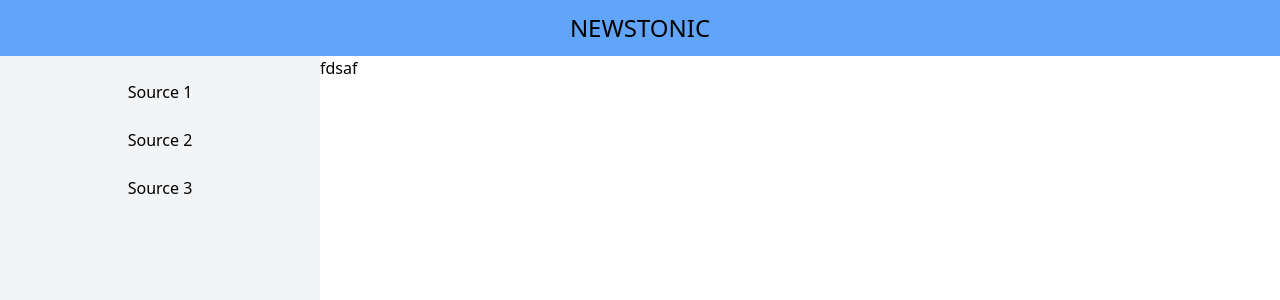
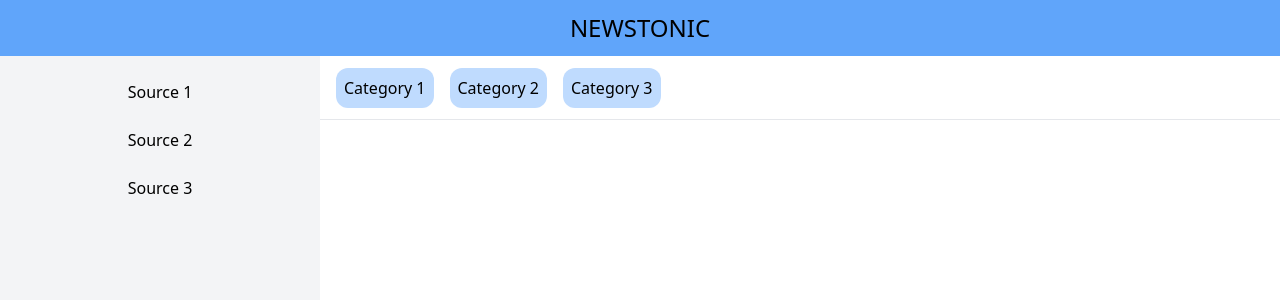
Before and after one commit to HarshHC/newstonic-news-research, a React (Create React App) app: page / in a window 1280 px wide. Shown: the top 300 px of the page. Built offline with nearby package versions, Linux system fonts and the light colour scheme.

Commit message:
Add categories component and update news component

```diff
--- a/src/App.jsx
+++ b/src/App.jsx
@@ -1,7 +1,7 @@
 import React from 'react';
 
 import Header from './header/index';
-import News from './News/index';
+import News from './news/index';
 import Sources from './sources/index';
 
 import './assets/styles/tailwind.output.css';
--- a/src/News/index.jsx
+++ /dev/null
@@ -1,7 +0,0 @@
-import React from 'react';
-
-const News = () => {
-  return <div className="flex flex-col h-screen w-3/4">fdsaf</div>;
-};
-
-export default News;
--- /dev/null
+++ b/src/categories/index.jsx
@@ -0,0 +1,15 @@
+import React from 'react';
+
+const Categories = () => {
+  return (
+    <div className="border-b border-solid flex h-16 items-center p-4 w-full">
+      <ul className="flex">
+        <li className="bg-blue-200 rounded-xl mr-4 p-2">Category 1</li>
+        <li className="bg-blue-200 rounded-xl mr-4 p-2">Category 2</li>
+        <li className="bg-blue-200 rounded-xl mr-4 p-2">Category 3</li>
+      </ul>
+    </div>
+  );
+};
+
+export default Categories;
--- /dev/null
+++ b/src/news/index.jsx
@@ -0,0 +1,13 @@
+import React from 'react';
+
+import Categories from '../categories/index';
+
+const News = () => {
+  return (
+    <div className="flex flex-col h-screen w-3/4">
+      <Categories />
+    </div>
+  );
+};
+
+export default News;
```
